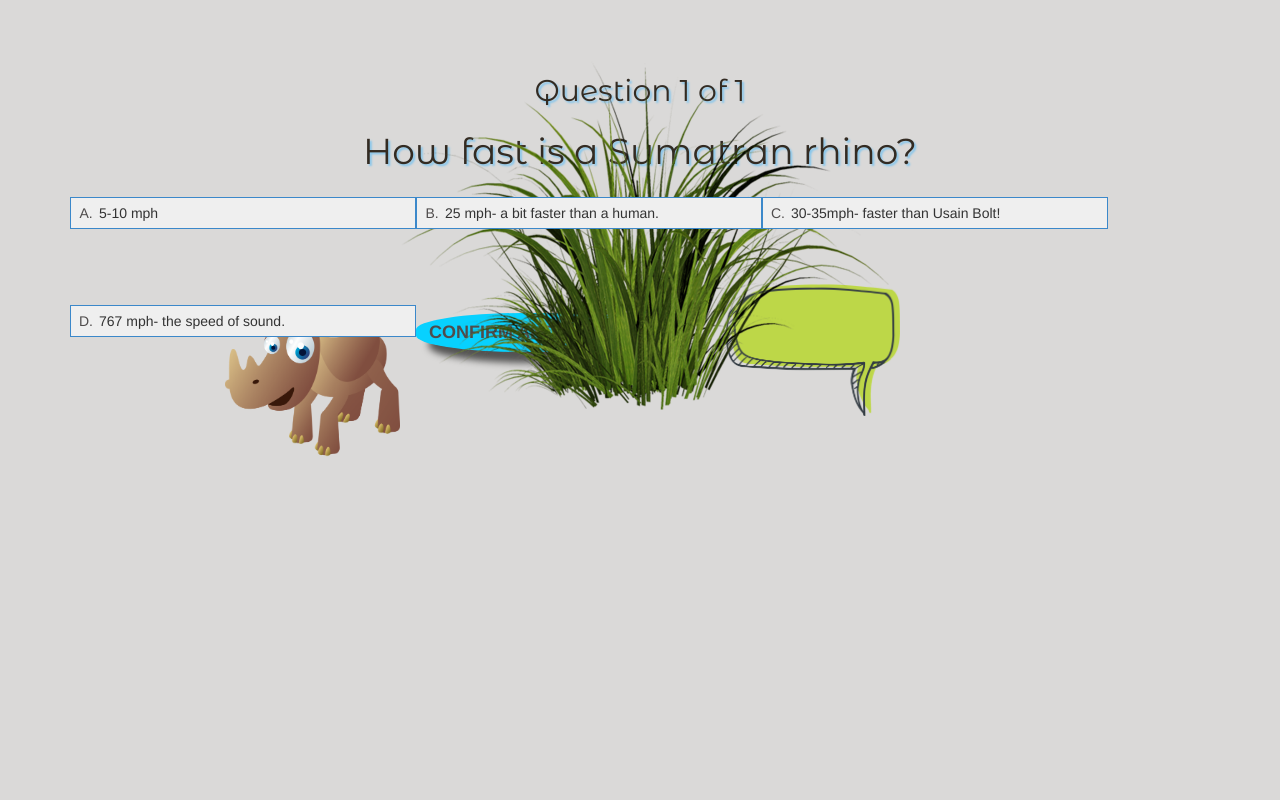
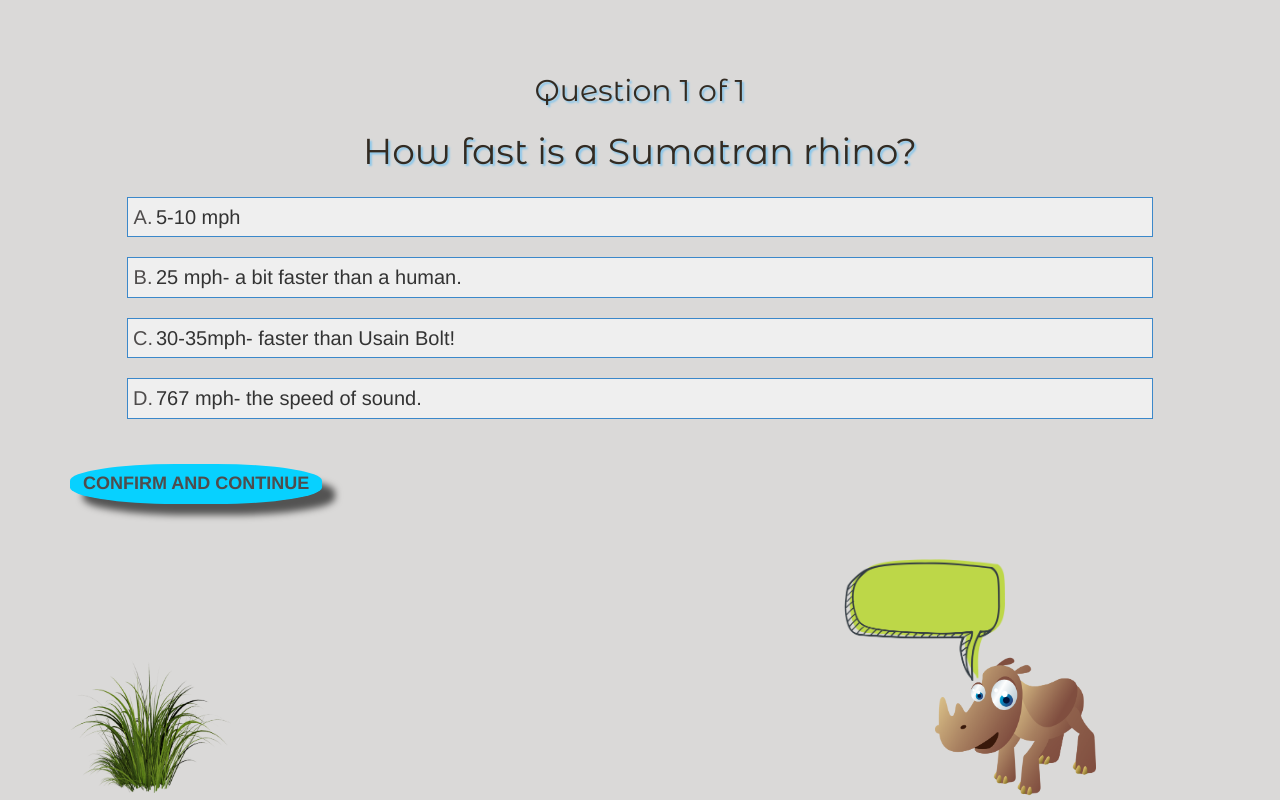
Before and after one commit to zachwhitedev/sumatran-rhino-zh, a React (Create React App) app in the folder frontend/: page / in a window 1280 px wide. Built offline with nearby package versions, Linux system fonts and the light colour scheme.

Commit message:
anthonys changes

```diff
--- a/frontend/src/App.css
+++ b/frontend/src/App.css
@@ -1,7 +1,5 @@
-
 body {
     background-color: rgb(218, 217, 216);
-
 }
 
 h1,
@@ -14,10 +12,28 @@ h2 {
     color: #332b22;
 }
 
+.button-container {
+    text-align: center;
+}
+
+@media only screen and (min-width:723px){
+    .button-container{
+        display: flex;
+        flex-direction: column;
+        width: 90%;
+        margin: auto;
+        text-align: -webkit-center;
+    }
+    .answer {
+        margin-bottom: 20px;
+        font-size: 20px;
+    }
+}
+
 .answer {
     border: 1px solid #3b88ca;
-    padding: 5px 2px 5px 28px;
-    width: 346px;
+    padding: 5px 30px 5px 28px;
+    width: 100%;
     position: relative;
     text-align: left;
 }
@@ -70,6 +86,11 @@ h2 {
     outline: none;
 }
 
+.confirm-button {
+    margin-top: 5px;
+    text-align: left;
+}
+
 .btn-stop {
     color: #4f4c4c;
     background-color: #07d1ff;
@@ -77,7 +98,6 @@ h2 {
     border-radius: 42%;
     box-shadow: 13px 11px 7px #0000009e;
     outline: none;
-
 }
 .btn-stop:hover {
     color: #4f4c4c;
@@ -88,26 +108,52 @@ h2 {
     outline: none;
 }
 
+.bubble-container {
+    text-align: right;
+    margin-right: 163px;
+}
+
+@media only screen and (min-width: 630px){
+    .bubble-container {
+        margin-right: 205px;
+    }
+}
+
 .hello {
     max-width: 175px;
     margin-top: 20px;
     padding-top: 35px;
 }
 
+.rhino-container {
+    width: 90%;
+    display: flex;
+    justify-content: space-between;
+    margin-top: -27px;
+}
+/*
 .goodbye {
     max-width: 175px;
     margin-left: 155px;
     margin-top: -10%;
-}
+} */
 
 .btn:focus {
     outline: none !important;
 }
 
-.grassy {
+.grass-container {
+    text-align: left;
+}
+
+img {
+    width: 11.5em;
+}
+
+/* .grassy {
     max-width: 45%;
     margin-top: -36%;
-}
+} */
 
 .sloppy {
     color: #4f4c4c;
--- a/frontend/src/App.js
+++ b/frontend/src/App.js
@@ -180,12 +180,18 @@ function App() {
           <Question />
           {renderError()}
           <Answers />
+          <div className='confirm-button'>
           <button className="btn btn-stop" onClick={next}>
             Confirm and Continue
                     </button>
+                    </div>
+                    <div className='bubble-container'>
           <img className='hello' src={require("./image/textBubble.png")} alt='hello' />
-          <span><img className='goodbye' src={require("./image/rhino.png")} alt='hello' />
-            <img className='grassy' src={require("./image/grass.png")} alt='hello' /></span>
+          </div>
+          <div className='rhino-container'>
+            <img className='grassy' src={require("./image/grass.png")} alt='hello' />
+          <img className='goodbye' src={require("./image/rhino.png")} alt='hello' />
+            </div>
         </div>
       </QuizContext.Provider>
     );
--- a/frontend/src/components/Answers.js
+++ b/frontend/src/components/Answers.js
@@ -8,7 +8,7 @@ function Answers() {
     const question = questions[currentQuestion];
 
     return (
-        <>
+        <div className='button-container'>
             <Answer
                 letter="a"
                 answer={question.answer_a}
@@ -33,7 +33,8 @@ function Answers() {
                 dispatch={dispatch}
                 selected={currentAnswer === 'd'}
             />
-        </>
+        </div>
+
     );
 }
 
```
Also changed, not shown: frontend/src/ant.js (added, +122 -0 lines).
